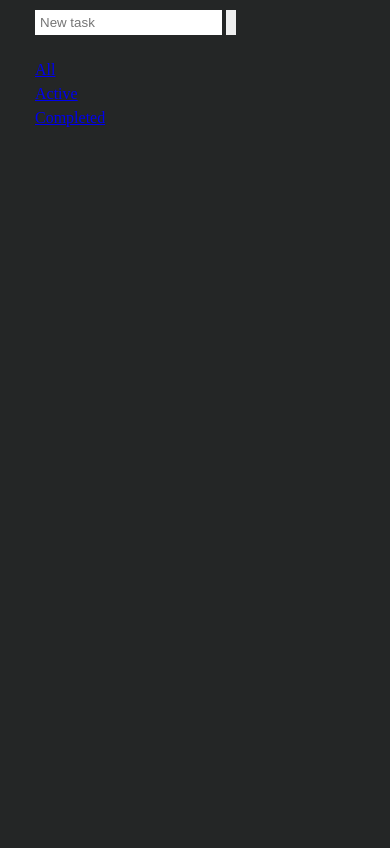
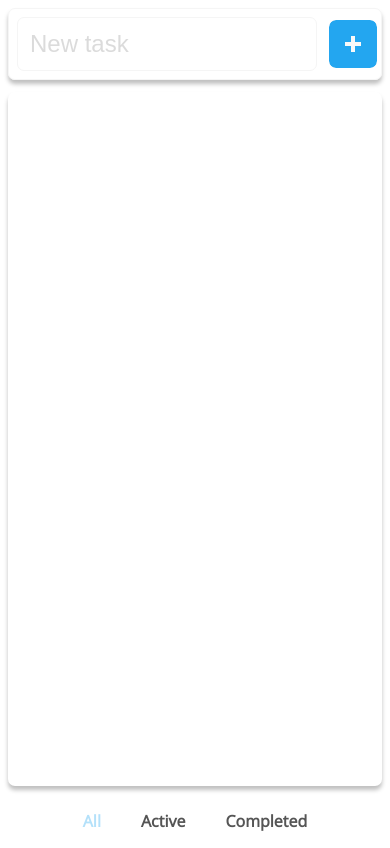
Before and after one commit to fdvmoreira/task-manager, a website with bundled scripts: page index.html in a window 390 px wide. Built offline with nearby package versions, Linux system fonts and the light colour scheme.

Commit message:
Rebrand the app and add responsivity for mobile and desktop

```diff
--- a/css/style.css
+++ b/css/style.css
@@ -1,133 +1,321 @@
-@media only screen and (max-width: 768px) {
-  body {
-    width: 100vw;
-    height: 100vh;
-  }
 
-  .container {
-    width: 100vw;
-    margin: auto;
-    top: 10px;
-    height: 100vh;
-  }
+@import url("https://fonts.googleapis.com/css2?family=Open+Sans&display=swap");
+
+@font-face {
+  font-family: "Gaegu";
+  src: url("../assets/fonts/Gaegu-Regular.ttf") format("truetype");
 }
-
-html {
-  box-sizing: border-box;
-}
-
-/**
-  * TODO
-  * [] Redesign the UI
-  * [] Implement Resposive Desgin
-  * [] @fixup - rearange the UI for small screens
-  *
-  */
 
 *,
 *:before,
 *:after {
-  margin: 0px;
-  padding: 0px;
-  box-sizing: inherit;
+  margin: 0;
+  padding: 0;
+  box-sizing: border-box;
 }
 
 :root {
-  --my-bg-dark-theme: rgb(36, 38, 38);
-  --my-bg-dark-them-text-input: rgb(20, 20, 20);
-  background-color: var(--my-bg-dark-theme);
-  font-size: 16px;
+  /**  */
+  --default-padding: 4px;
+  --default-margin: 4px;
+  /** colors */
+  --primary-color: #23a6f0;
+  --primary-variant-color: #b4e1fa;
+  --surface-color: #f5f5f5;
+  --default-border-radius: 7px;
+  /**  */
+  --default-shadow: 0px 4px 4px 0px rgba(0, 0, 0, 0.25);
+}
+
+html,
+body {
+  height: 100%;
+}
+
+body {
+  font-family: "Open Sans", sans-serif;
+  margin: var(--default-margin);
+  padding: var(--default-padding);
+  color: #555;
+}
+
+ul {
+  list-style: none;
+}
+
+a {
+  text-decoration: none;
+  color: inherit;
+}
+
+[type="text"]::placeholder {
+  color: rgba(73, 73, 73, 0.2);
+  font-size: 1.5rem;
+}
+
+/** Mobile phone styling */
+.container {
+  height: 100%;
+  min-width: 320px;
+  display: flex;
+  flex-direction: column;
+  -ms-flex-direction: column;
+  justify-content: center;
+  align-items: stretch;
+}
+
+/**
+*
+*
+* Section form submition
+*
+*
+*/
+
+form {
+  border: 1px solid var(--surface-color);
+  display: flex;
+  justify-content: space-between;
+  align-items: center;
+  padding: var(--default-padding);
+  box-shadow: var(--default-shadow);
+  border-radius: var(--default-border-radius);
+}
+
+/** input field */
+[type="text"] {
+  padding: calc(var(--default-padding) * 3);
+  margin: var(--default-margin);
+  font-size: 1.5rem;
+  flex-grow: 1;
+  min-width: 100px;
+  border-radius: var(--default-border-radius);
+  border: 1px solid var(--surface-color);
+}
+
+[type="text"]:hover {
+  border: 1px solid var(--primary-variant-color);
+}
+
+/** Submit button */
+[type="submit"] {
+  cursor: pointer;
+  width: 48px;
+  min-width: 48px;
+  height: 48px;
+  min-height: 48px;
+  border-radius: var(--default-border-radius);
+  outline: none;
+  border: none;
+  appearance: none;
+  -moz-appearance: none;
+  -webkit-appearance: none;
+  margin-left: calc(var(--default-margin) * 2);
+  background-image: url(../assets/submit-btn-icon.svg);
+  background-position: center;
+  background-size: cover;
+}
+
+[type="submit"]:hover {
+  background-color: white;
+  box-shadow: var(--default-shadow);
+}
+
+/**
+*
+* Section Second (task list)
+*
+*/
+
+section:nth-child(2) {
+  margin-top: calc(var(--default-margin) * 3);
+  flex-grow: 1;
+  overflow-y: scroll;
+  box-shadow: var(--default-shadow);
+  border-radius: var(--default-border-radius);
+}
+
+/** Task List UL */
+[data-id="task-list"] {
+  /* border: 1px solid var(--surface-color); */
+  font-family: "Gaegu", "Open Sans", sans-serif;
+  padding: var(--default-padding);
+  /* height: 100%; */
+}
+
+/** LI */
+[data-id="task-list"] [data-checked] {
+  border: 1px solid var(--surface-color);
+  border-radius: var(--default-border-radius);
+  display: flex;
+  justify-content: space-between;
+  align-items: center;
+  margin-top: 16px;
+}
+
+/** hovering LI item */
+[data-id="task-list"] [data-checked]:hover {
+  transition: ease-in-out 80ms;
+  background: var(--surface-color);
+}
+
+/** delete button */
+[data-checked] button {
+  cursor: pointer;
+  color: red;
+  width: 48px;
+  min-width: 48px;
+  height: 48px;
+  min-height: 48px;
   display: flex;
   justify-content: center;
   align-items: center;
-  width: 100vw;
-  height: 100vh;
+  padding: var(--default-margin);
+  margin: var(--default-margin);
+  /** reset the button appearance */
+  outline: none;
+  border: 1px solid var(--surface-color);
+  border-radius: var(--default-border-radius);
+  appearance: none;
+  -webkit-appearance: none;
+  -moz-appearance: none;
+  /** add bg image */
+  background: url(../assets/icons8-delete-48.png);
+  background-size: 24px;
+  background-repeat: no-repeat;
+  background-position: center;
+  /** Hidde the text on mobile size display */
+  text-indent: -9999px;
 }
 
-.container {
-  display: flex;
-  gap: 10px;
-  flex-direction: column;
-  justify-content: flex-start;
-  align-content: space-around;
-  width: 320px;
-  position: relative;
-  margin: auto;
-  height: 80vh;
+/** hovering delete button */
+[data-checked] button:hover {
+  background-color: #fff;
+  box-shadow: var(--default-shadow);
 }
 
-#inputForm {
+/** li > span */
+[data-checked] span {
+  font-size: 1.5rem;
+  cursor: pointer;
+  margin: var(--default-margin);
+  padding: var(--default-padding);
+  overflow-x: scroll;
   display: flex;
-  justify-content: flex-start;
-  align-content: space-around;
-  box-shadow: 1px 1px 5px var(--my-bg-dark-them-text-input);
-}
-
-form > * {
-  border-style: none;
-  color: #c0c0c0;
-  text-align: start;
-  padding: 5px;
-}
-
-.input-text {
-  background-color: var(--my-bg-dark-them-text-input);
+  justify-content: start;
+  align-items: center;
   flex-grow: 1;
 }
 
-.button {
-  background-color: var(--my-bg-dark-theme);
-  border: 1px solid var(--my-bg-dark-them-text-input);
+/** STATE:SELECTED */
+[data-checked="true"] span {
+  color: grey;
+  text-decoration: line-through;
 }
 
-.button:hover {
-  cursor: pointer;
-  background-color: var(--my-bg-dark-them-text-input);
-  border: 1px solid #c0c0c0;
-  color: whitesmoke;
+/** tick mark unchecked */
+[data-checked] span::before {
+  content: "";
+  display: inline-block;
+  width: 24px;
+  min-width: 24px;
+  height: 24px;
+  min-height: 24px;
+  border: 2px solid var(--primary-color);
+  border-radius: var(--default-border-radius);
+  margin: calc(var(--default-margin) * 2);
 }
 
-ul {
-  position: relative;
-  list-style: none;
-  color: #c0c0c0;
+/** tick mark checked */
+[data-checked="true"] span::before {
+  border: 2px solid var(--primary-variant-color);
+  background-color: var(--primary-color);
+  box-shadow: var(--default-shadow);
 }
 
-li {
-  margin: 5px 0px;
-  line-height: 1.2em;
-  font-weight: lighter;
-  cursor: pointer;
-  text-transform: capitalize;
-  text-align: start;
-  overflow: ellipse;
+[data-checked]:hover span {
+  color: #000;
 }
 
-.checkbox {
-  display: inline-block;
-  width: 12px;
-  height: 12px;
-  vertical-align: middle;
-  border: 1px solid rgb(23, 24, 24);
+/**
+*
+* Section filtering tabs
+*
+*
+*/
+section:last-child {
+  margin-top: calc(var(--default-margin) * 3);
+  display: flex;
+  justify-content: center;
+  align-items: center;
 }
 
-.delete-btn {
-  direction: rtl;
-  text-transform: lowercase;
-  visibility: hidden;
-  position: absolute;
-  right: 0px;
-  color: rgb(255, 0, 0);
+nav {
+  flex-grow: 1;
 }
 
-li:hover .checkbox {
-  border-left: 2px solid green;
+/** Tabs  */
+.tab {
+  list-style: none;
+  font-weight: 600;
+  display: flex;
+  justify-content: center;
+  align-items: center;
 }
 
-li:hover .delete-btn {
-  visibility: visible;
+.tab .selected {
+  color: var(--primary-variant-color);
 }
 
-.strike-through {
-  text-decoration: line-through;
+.tab-item {
+  cursor: pointer;
+  padding: 12px calc(var(--default-padding) * 5);
+  border-radius: var(--default-border-radius);
 }
+
+.tab-item:hover {
+  color: var(--primary-variant-color);
+}
+
+/** Desktop style */
+@media only screen and (min-width: 768px) {
+  .container {
+    max-width: 768;
+    margin: 0 auto;
+  }
+
+  form {
+    box-shadow: none;
+    border: none;
+  }
+
+  [type="text"] {
+    padding: 26px calc(var(--default-padding) * 3);
+    border: 1px solid rgba(0, 0, 0, 0.25);
+  }
+
+  [type="submit"] {
+    display: none;
+  }
+
+  section:nth-child(2) {
+    box-shadow: none;
+  }
+
+  section:last-child {
+    border-top: 1px solid #333;
+  }
+
+  /** delete button */
+  [data-checked] button {
+    text-indent: 0;
+    width: auto;
+    height: auto;
+    background: none;
+    line-height: 32px;
+    padding: 16px 32px;
+    font-size: 1rem;
+    color: red;
+    border: 1px solid red;
+  }
+}
```
